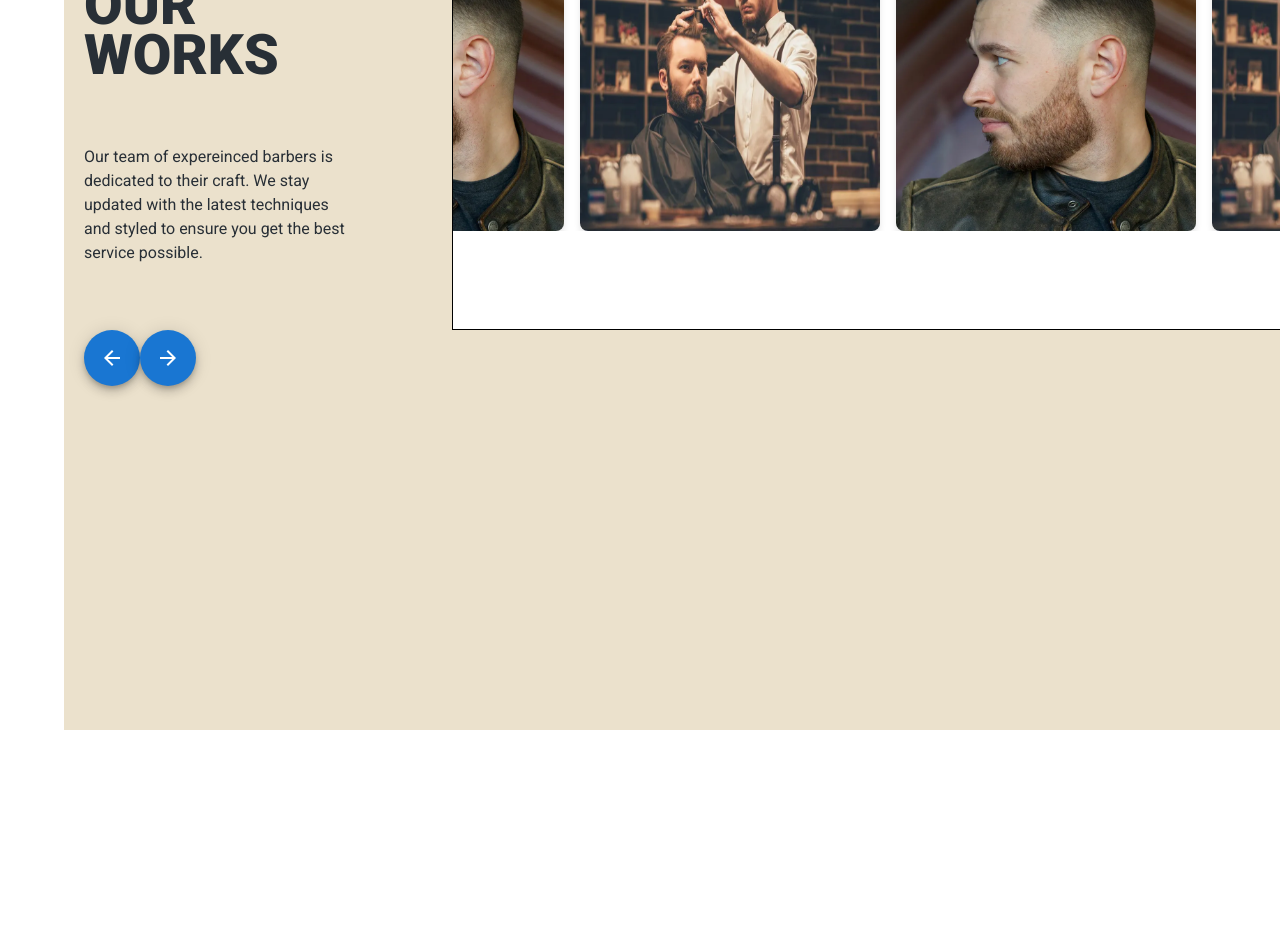
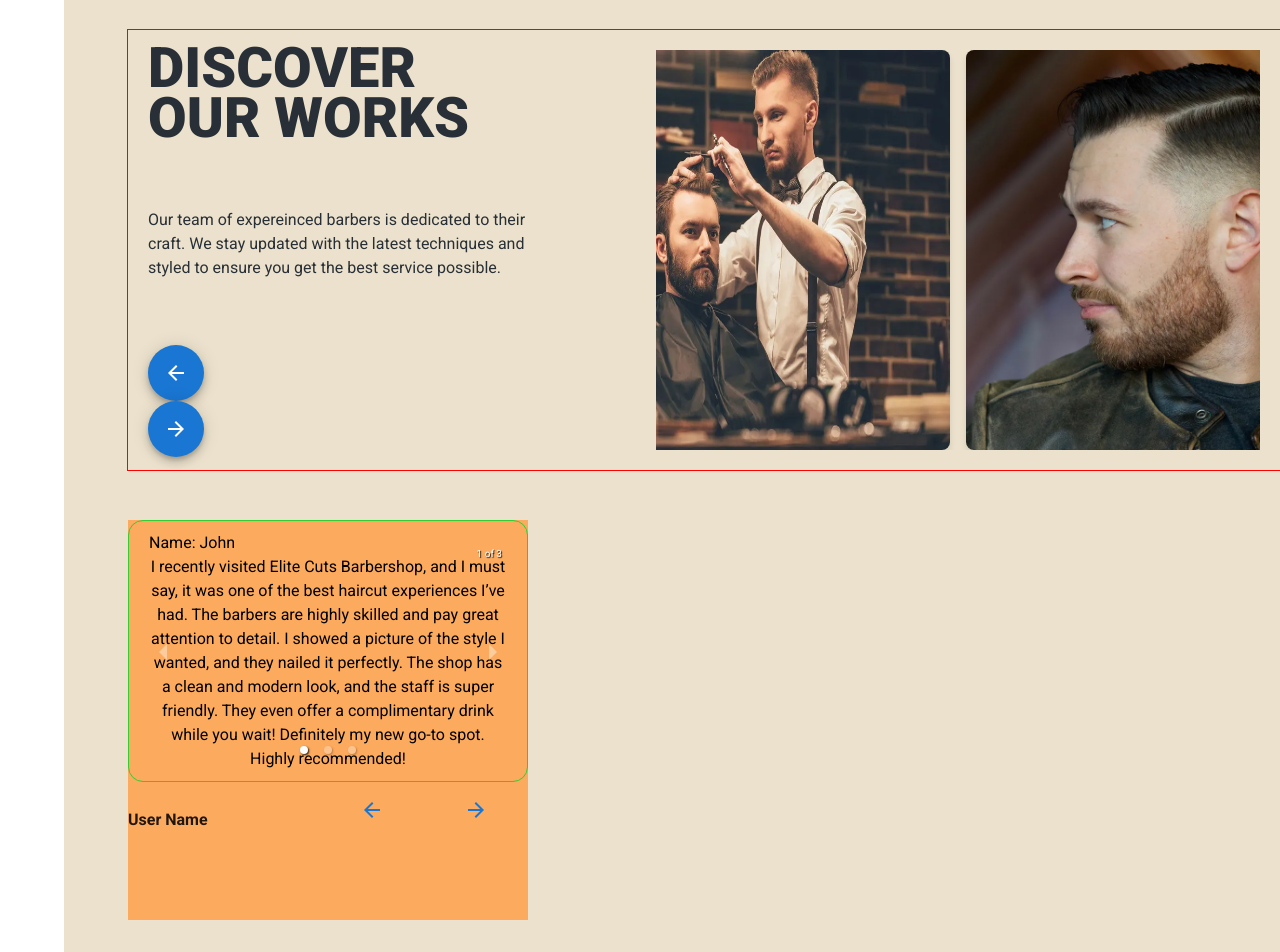
Before and after one commit to Richard-Chimama/barberapp, a Next.js app: page / in a window 1280 px wide. Shown: the part 2120-3072 px from the top of the page. Before the commit the page ends 2850 px from the top, so only its background shows below. Built offline with nearby package versions, Linux system fonts and the light colour scheme; what @mui/material-nextjs would draw is missing.

Commit message:
improved styles

```diff
--- a/components/HeadSection/HeadSection.tsx
+++ b/components/HeadSection/HeadSection.tsx
@@ -1,4 +1,3 @@
-import { Box } from "@mui/material";
 import * as S from "./style";
 import Form from "../Form";
 import Nav from "../Nav";
--- a/components/PriceSection/PriceSection.tsx
+++ b/components/PriceSection/PriceSection.tsx
@@ -6,11 +6,13 @@ import { StaticImageData } from 'next/image';
 import ArrowBackIcon from '@mui/icons-material/ArrowBack';
 import ArrowForwardIcon from '@mui/icons-material/ArrowForward';
 import { useRef } from 'react';
-import { Fab } from '@mui/material';
+import { Fab, Typography } from '@mui/material';
+import TextCarousel from './TextCarousel';
 
 export interface CarouselRef {
     moveLeft: () => void;
     moveRight: () => void;
+    totalImages: number
   }
 
 const images: StaticImageData[] = [image1, image2, image1, image2];
@@ -31,10 +33,10 @@ const PriceSection = ()=>{
             <S.SectionWrapper>
                 <S.Section1>
                     <S.TextSection1>
-                        <div>
+                        <S.TextLabel>
                             <S.HeadTextSection1>Discover</S.HeadTextSection1>
                             <S.HeadTextSection1>Our Works</S.HeadTextSection1>
-                        </div>
+                        </S.TextLabel>
                         <S.ContentTextSection1>
                             Our team of expereinced barbers is dedicated to their craft.
                             We stay  updated with the latest techniques and styled to
@@ -45,6 +47,7 @@ const PriceSection = ()=>{
                             <Fab color="primary" onClick={handleClikLeft}>
                              <ArrowBackIcon />
                             </Fab>
+                            <Typography>{carouselRef.current?.totalImages}</Typography>
                             <Fab color="primary" onClick={handleClikRight}>
                                 <ArrowForwardIcon />
                             </Fab>
@@ -57,7 +60,9 @@ const PriceSection = ()=>{
                     </S.ImageSection>
                 </S.Section1>
 
-                <S.Section2></S.Section2>
+                <S.Section2>
+                    <TextCarousel />
+                </S.Section2>
             </S.SectionWrapper>
         </S.Container>
     )
--- a/components/PriceSection/ResponsiveCarousel/Carousel.tsx
+++ b/components/PriceSection/ResponsiveCarousel/Carousel.tsx
@@ -28,7 +28,7 @@ const ResponsiveCarousel: FC<Props> = forwardRef<CarouselRef, Props>(({ images }
 
   return (
     <S.Container>
-      <S.ImageWrapper sx={{ transform: `translateX(-${index * 100}%)` }}>
+      <S.ImageWrapper sx={{ transform: `translateX(-${index * 100}px)` }}>
         {images.map((img, idx) => (
           <S.Img key={idx} src={img} alt={"hair cut image"} />
         ))}
--- a/components/PriceSection/ResponsiveCarousel/style.ts
+++ b/components/PriceSection/ResponsiveCarousel/style.ts
@@ -20,7 +20,7 @@ export const ImageWrapper = styled(Box)(props =>({
 
 export const Img = styled(Image)(props =>({
     width: '100%',
-    maxWidth: '300px',
+    maxWidth: '400px',
     height: 'auto',
     borderRadius: '8px',
     boxShadow: '0px 4px 6px rgba(0,0,0,0.1)',
--- /dev/null
+++ b/components/PriceSection/TextCarousel/TextCarousel.tsx
@@ -0,0 +1,83 @@
+import { Box, Typography } from "@mui/material";
+import * as S from "./style";
+import { ArrowBack, ArrowForward, HorizontalRule } from "@mui/icons-material";
+import { useState } from "react";
+
+const reviewData = [
+  {
+    name: "John",
+    message:
+      "I recently visited Elite Cuts Barbershop, and I must say, it was one of the best haircut experiences I’ve had. The barbers are highly skilled and pay great attention to detail. I showed a picture of the style I wanted, and they nailed it perfectly. The shop has a clean and modern look, and the staff is super friendly. They even offer a complimentary drink while you wait! Definitely my new go-to spot. Highly recommended!",
+  },
+  {
+    name: "Chris",
+    message:
+      "The barbers at Sharp Styles Barbershop are talented and know what they’re doing. I was really happy with my fade and beard trim—the results were on point. However, the wait time was longer than expected, even though I had an appointment. I would suggest they improve their scheduling system to avoid long delays. Other than that, great barbers and a chill atmosphere!",
+  },
+  {
+    name: "Patrick",
+    message:
+      "I had high expectations when I walked into Precision Cuts Barbershop, but unfortunately, my experience wasn’t great. The barber seemed rushed and didn’t listen carefully to what I wanted. My haircut ended up shorter than I asked for, and the lines weren’t even. The shop itself is nice, but customer service could be better. I might give them another chance, but I’d be more specific about my request next time.",
+  },
+];
+
+const TextCarousel = () => {
+    const [selectedIndex, setSelectedIndex] = useState<number>(0);
+
+  const handlePrevClick = () => {
+    setSelectedIndex((prev:number) => (prev === 0 ? reviewData.length - 1 : prev - 1));
+  };
+
+  const handleNextClick = () => {
+    setSelectedIndex((prev:number) => (prev === reviewData.length - 1 ? 0 : prev + 1));
+  };
+
+  const handleIndicatorClick = (index:number) => {
+    setSelectedIndex(index);
+  };
+
+
+  return (
+    <S.Wrapper>
+      <S.Container
+        showThumbs={false}
+        emulateTouch={true}
+        infiniteLoop={true}
+        selectedItem={selectedIndex}
+        onChange={(index) => setSelectedIndex(index)}
+      >
+        {reviewData.map((txt, idx) => (
+          <Box key={idx}>
+            <S.Text>Name: {txt.name}</S.Text>
+            <Typography>{txt.message}</Typography>
+          </Box>
+        ))}
+      </S.Container>
+      <S.BottomSection>
+        <Typography variant="body1" style={{ fontWeight: "bold" }}>
+          User Name
+        </Typography>
+        <S.NavWrapper>
+            <div>
+            <S.ButtonThumb
+          type="button"
+          isRight={false}
+          onClick={handlePrevClick}
+        >
+          <ArrowBack onClick={handlePrevClick} />
+        </S.ButtonThumb>
+            <S.ButtonThumb
+          type="button"
+          isRight={true}
+          onClick={handleNextClick}
+        >
+          <ArrowForward onClick={handleNextClick} />
+        </S.ButtonThumb>
+            </div>
+        </S.NavWrapper>
+      </S.BottomSection>
+    </S.Wrapper>
+  );
+};
+
+export default TextCarousel;
--- /dev/null
+++ b/components/PriceSection/TextCarousel/index.ts
@@ -0,0 +1,3 @@
+import TextCarousel from "./TextCarousel";
+
+export default TextCarousel
--- /dev/null
+++ b/components/PriceSection/TextCarousel/style.ts
@@ -0,0 +1,60 @@
+import { Box, Typography, Button } from "@mui/material";
+import { Carousel } from "react-responsive-carousel";
+import styled from "styled-components";
+import Theme from "../../../theme";
+
+export const Wrapper = styled(Box)((props) => ({
+  backgroudColor: "white",
+  position: 'relative',
+  height: '400px',
+  width: "400px",
+  backgroundColor: Theme.colors.tertiary,
+
+}));
+
+export const Container = styled(Carousel)((prop) => ({
+  color: Theme.colors.primary,
+  display: "flex",
+  flexDirection: "column",
+  justifyContent: "flex-start",
+  padding: "10px 20px",
+  borderRadius: "15px",
+  border: '1px solid limegreen',
+}));
+
+
+export const BottomSection = styled(Box)((prop) => ({
+  display: "flex",
+  justifyContent: " space-between",
+  alignItems: "center",
+  marginTop: "20px",
+}));
+
+export const ButtonThumb = styled(Button)<{isRight: boolean}>(prop =>({
+    position: 'absolute',
+    bottom: '10px',
+    right: prop.isRight ? '20px': '60px',
+    zIndex: 2,
+    backgroundColor: 'transparent',
+    border: 'none',
+    cursor: 'pointer'
+}))
+
+export const ButtonIndicator = styled(Button)<{isSelected: boolean}>`
+    background: none,
+    border: none,
+    color: ${({isSelected})=> isSelected ? "white" : "black"},
+    fontSize: 24px,
+    cursor: pointer,
+    margin: 0 4px,
+    padding: 0,
+`
+
+export const Text = styled(Typography)((prop) => ({
+  color: Theme.colors.primary,
+  fontWeight: "bolder",
+  fontSize: "22px",
+  textAlign: "left",
+}));
+
+export const NavWrapper = styled(Box)((prop) => ({}));
--- a/components/PriceSection/style.ts
+++ b/components/PriceSection/style.ts
@@ -4,36 +4,49 @@ import Theme from "../../theme";
 
 export const Container = styled(Box)(props =>({
     width: '100vw',
-    height: '800px',
     backgroundColor: Theme.colors.neutral[3],
+    display: 'flex',
+    justifyContent: 'center',
+    alignItems: 'center',
+    padding:'100px 10px',
 }))
 
-export const SectionWrapper = styled(Box)(props =>({
-
-}))
+export const SectionWrapper = styled(Box).attrs(props =>({
+   paddingInline: {md:'4%'},
+   display: 'flex',
+    flexDirection: 'column',
+    gap: '50px',
+}))``
 
 export const Section1 = styled(Box).attrs(prop =>({
     display: 'flex',
     flexDirection: {xs: 'column', md:'row'},
+    justifyContent: 'center',
+    alignItems: 'center',
     gap: '100px',
-    height: '200px',
+    height: '440px',
     paddingInline: ' 20px',
-    width: '100%',
+    width: '90vw',
+    outline: '1px solid red',
 }))``;
 
 export const TextSection1 = styled(Box).attrs(prop =>({
     display: 'flex',
     flexDirection: 'column',
     rowGap: '65px',
-    width: {xs: '100%', md:'330px' }
 }))``
+
+export const TextLabel = styled(Box)(prop =>({
+    width: '100px',
+}))
 
 export const HeadTextSection1 = styled(Typography).attrs(prop =>({
     color: Theme.colors.neutral[2],
     textTransform: 'uppercase',
     fontSize: {sm: '46px',md:'56px'},
     fontWeight: 800,
-    lineHeight: '50px'
+    lineHeight: '50px',
+    width: '400px',
 }))``
 
 export const ContentTextSection1 = styled(Typography)(props =>({
@@ -44,13 +57,9 @@ export const IconContainer = styled(Box)(props =>({
 
 }))
 
-export const ImageSection = styled(Box)(props =>({
-    border: '1px solid black',
-    backgroundColor: 'white',
-    minWidth: '400px',
-
+export const ImageSection = styled(Box).attrs(props =>({
     height: '400px',
-}))
+}))``
 
 export const Section2 = styled(Box).attrs(prop =>({
 
--- a/src/app/layout.tsx
+++ b/src/app/layout.tsx
@@ -1,8 +1,9 @@
 import type { Metadata } from "next";
 import { Roboto, Geist_Mono } from "next/font/google";
 import { AppRouterCacheProvider } from "@mui/material-nextjs/v15-appRouter";
-import { ThemeProvider, CssBaseline, createTheme } from "@mui/material";
 import ClientThemeProvider from "./ClientThemeProvider/ClientThemeProvider";
+import "react-responsive-carousel/lib/styles/carousel.min.css";
+
 
 const roboto = Roboto({
   weight: ["400", "500", "700", "900"],
```
